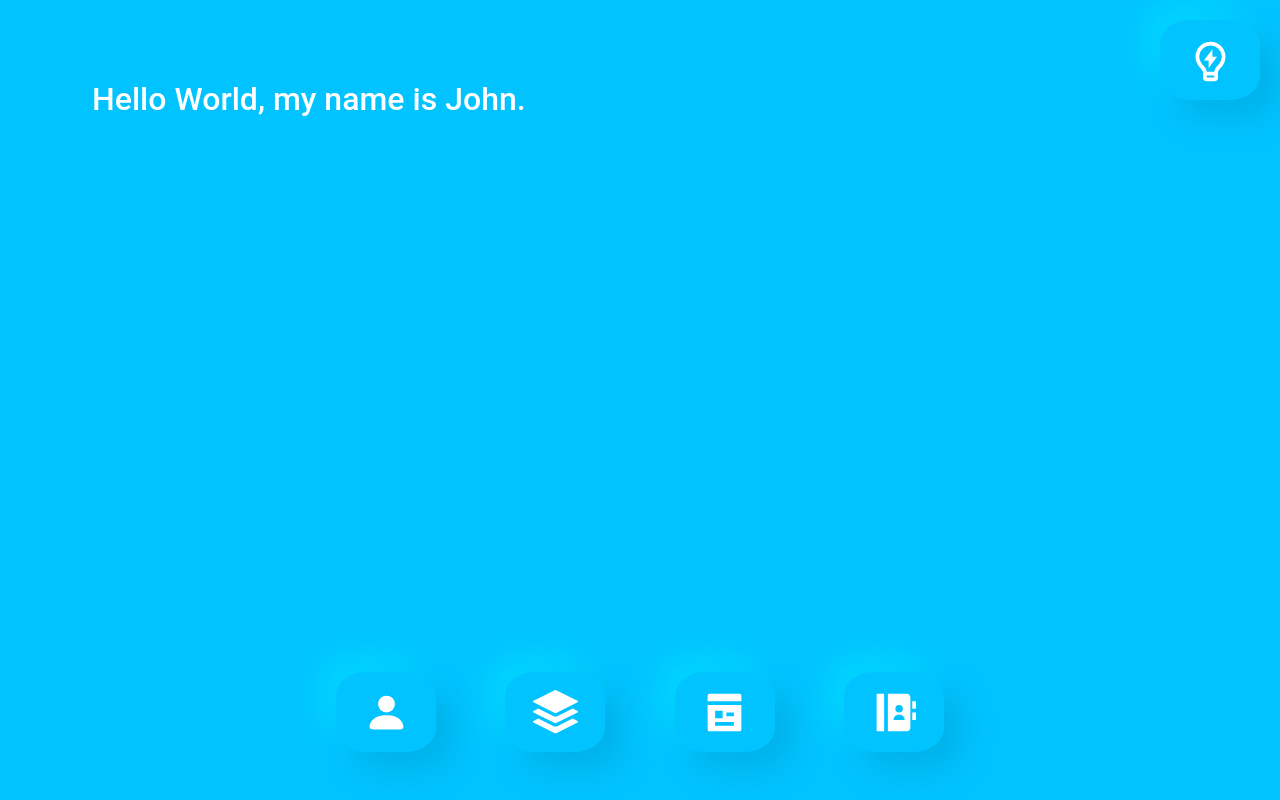
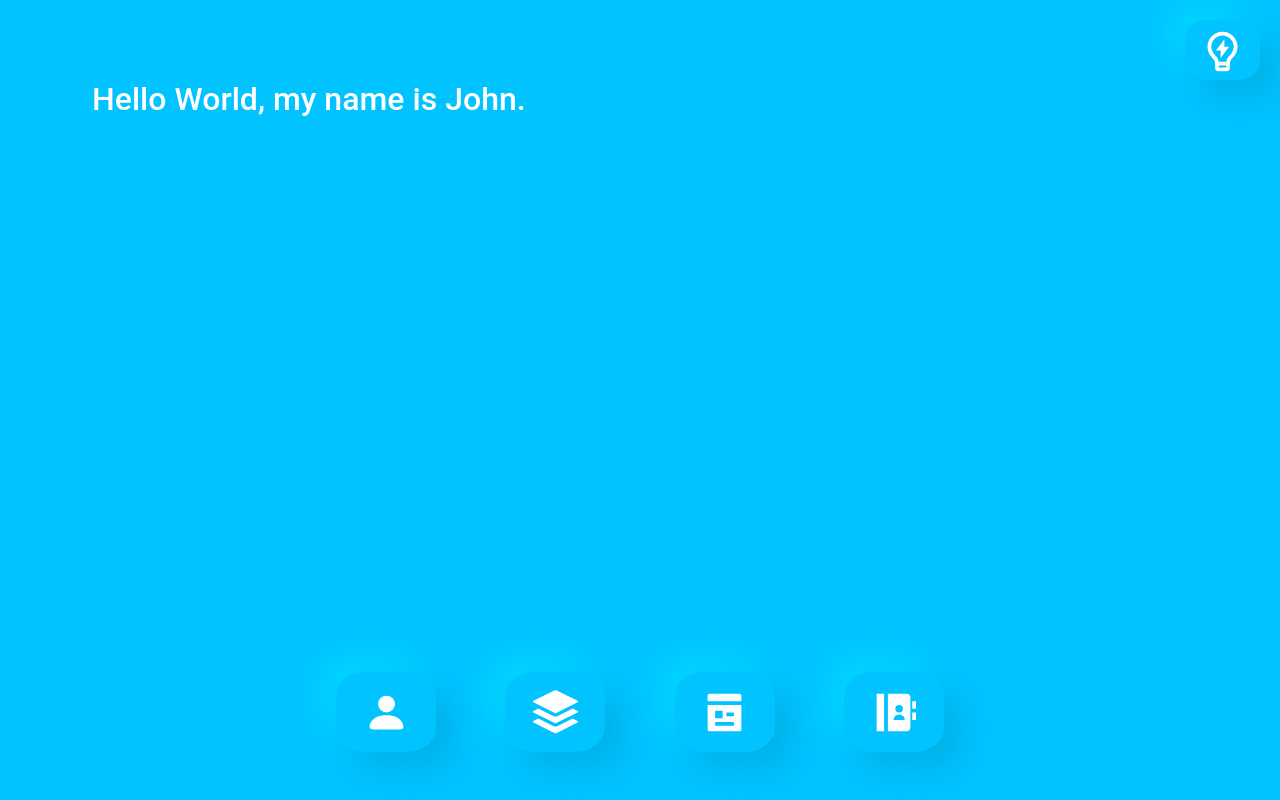
Before and after one commit to jpcollandra/jpakjr, a React (Create React App) app: page /nav in a window 1280 px wide. Built offline with nearby package versions, Linux system fonts and the light colour scheme.

Commit message:
fix(themebtn): smaller size

```diff
--- a/src/App.scss
+++ b/src/App.scss
@@ -154,8 +154,8 @@ background: var(--buttonhover-dark);
 
 .toggle-theme-btn {
   border-radius: 30%;
-  height: 80px;
-  width: 100px;
+  height: 60px;
+  width: 75px;
   box-shadow: 17px 17px 33px #00b1e8, -17px -17px 33px #00d5ff;
   background: var(--background-color);
   border: 1px solid var(--background-color);
```
